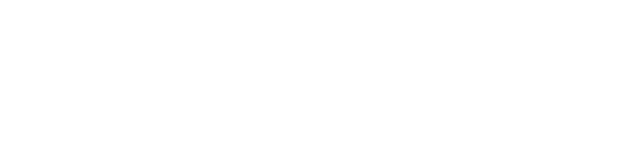
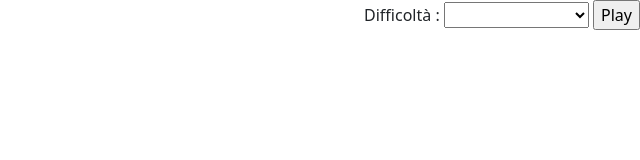
Before and after one commit to Marco-Gagliano/js-campominato-grid, a plain HTML site: page index.html in a window 1280 px wide. Shown: the whole page, without its empty margins (640-1280 px from the left). Drawn offline with nearby package versions, Linux system fonts and the light colour scheme.

Commit message:
preparazione-html

```diff
--- a/index.html
+++ b/index.html
@@ -10,14 +10,31 @@
 </head>
 <body>
 
-  <header></header>
+  <header>
+
+    <div class="d-flex justify-content-end">
+      <form action="#" method="post">
+        <label for="">Difficoltà :</label>
+        <select id="difficulty">
+          <option value=""></option>
+          <option value="easy">Easy</option>
+          <option value="medium">Medium</option>
+          <option value="hard">Hard</option>
+          <option value="ultra-nightmare">Ultra Nightmare</option>
+        </select>
+        <input type="submit" id="play" value="Play">
+      </form>
+    </div>
+
+
+  </header>
 
   <main>
 
     <div class="minefield">
       <div class="container">
 
-        <div class="square"></div>
+
 
       </div>
     </div>
```
